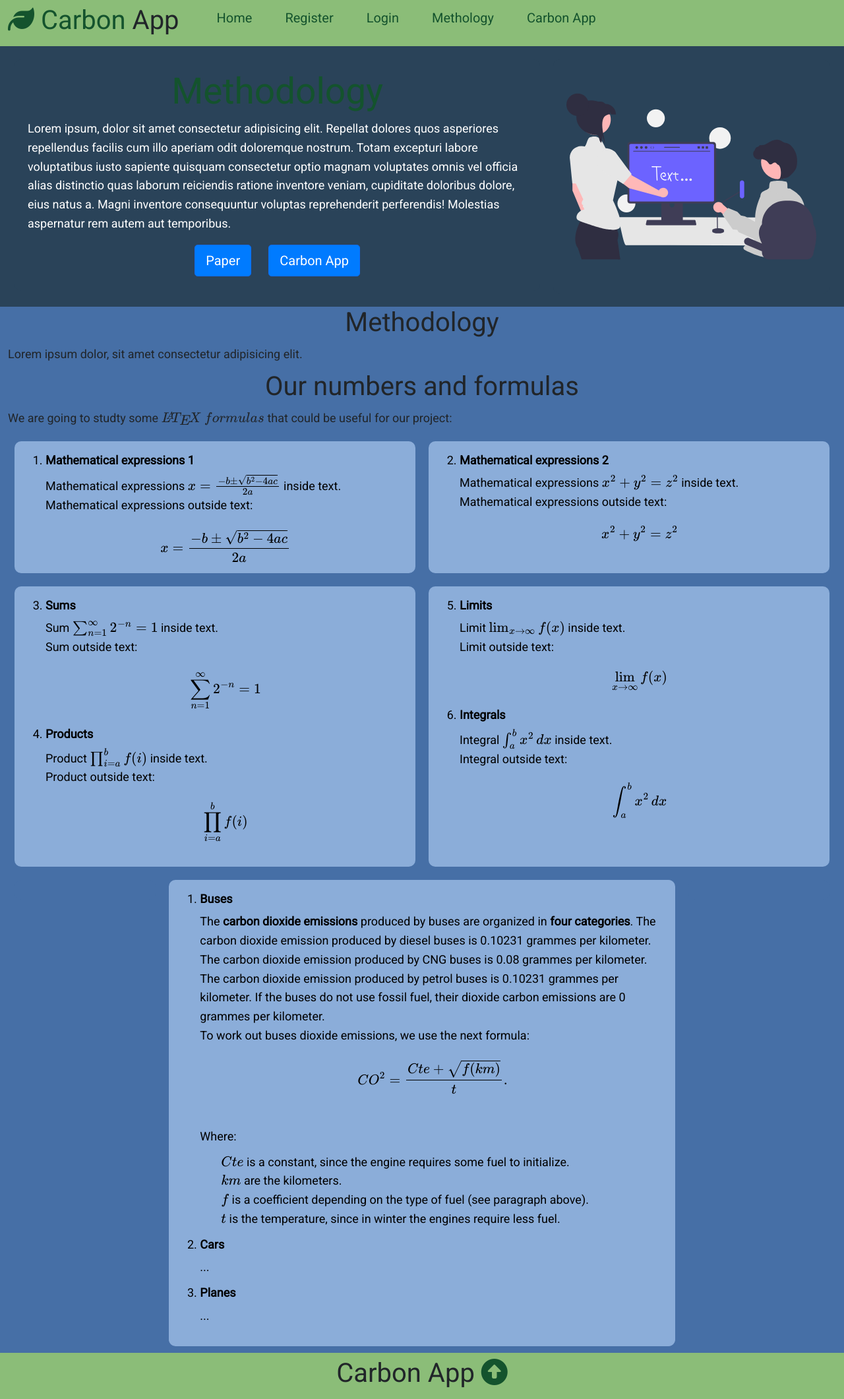
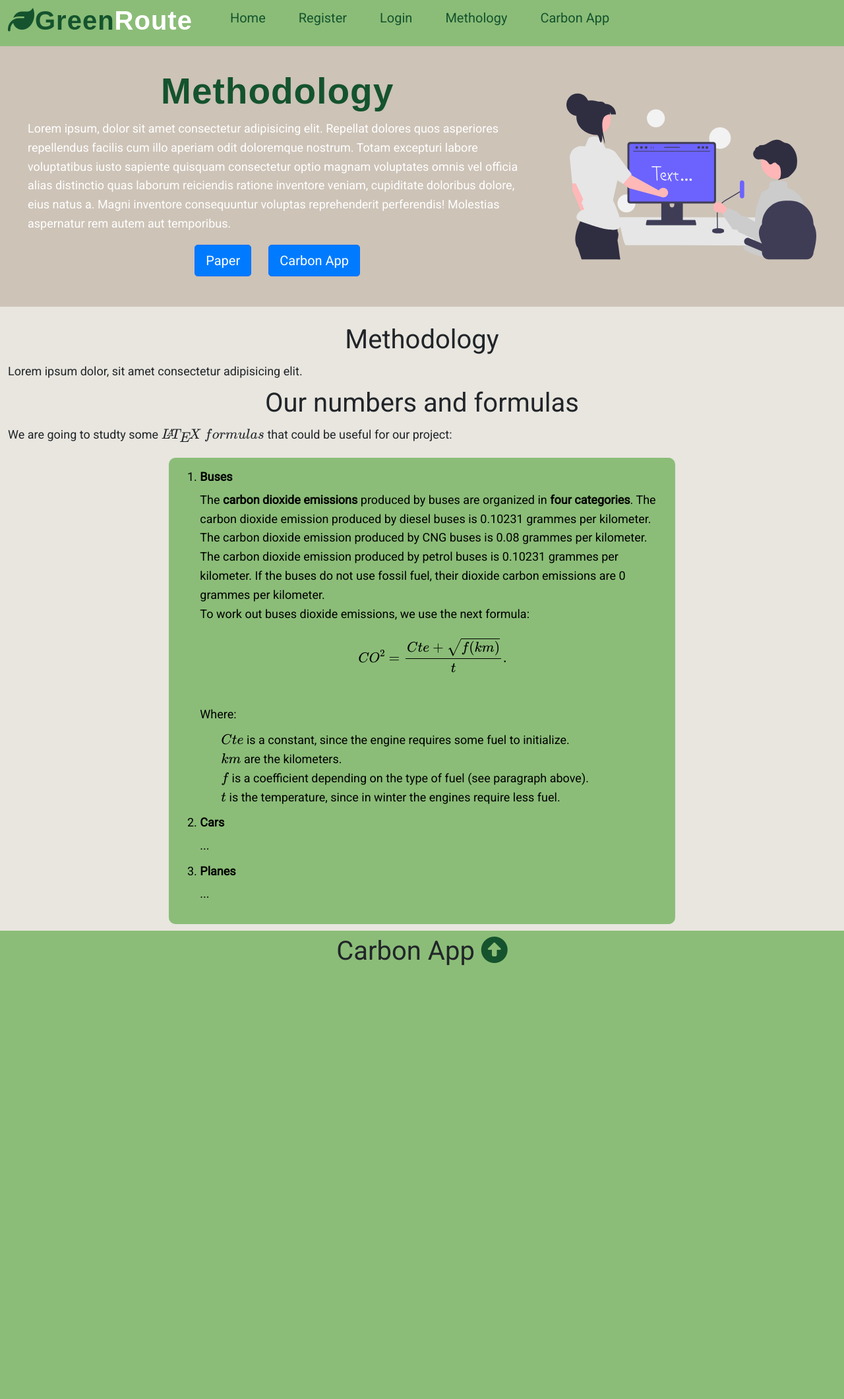
Before and after one commit to MaximePig/GRP4--GreenDigitalization-Github26, a Flask app: page /methodology in a window 1280 px wide. Shown: the whole page at 66% size. After the commit the page ends 1464 px from the top, so only its background shows below. Run offline with Flask 3, Linux system fonts and the light colour scheme; some libraries are stand-ins or nearby versions.

Commit message:
changes graphically --> colors on methodology, layout, home

```diff
--- a/capp/static/carbon_app.css
+++ b/capp/static/carbon_app.css
@@ -18,16 +18,16 @@ h4 {
 }
 /* Section header */
 .section_header_carbon_app {
-  background-color:#466fa6;
+  background-color:#cdc3b7;
 }
 .header_carbon_app {
   display: flex;
   align-items: start;
-  background: #466fa6;
+  background: #cdc3b7;
 }
 .header_carbon_app .box {
   flex: 1;
-  background: #466fa6;
+  background: #8bbd78;
   color: #fff;
   border-radius: 10px;
   margin: 20px 10px;
@@ -49,12 +49,12 @@ h4 {
   flex-wrap:wrap;
 }
 .container_buttons_links_header_carbon_app a:hover {
-  color: #466fa6;
+  color: #8bbd78;
 }
 .container_buttons_links_header_carbon_app btn {
   width: 100px;
   height: 100px;
-  background: #466fa6;
+  background: #8bbd78;
   color: #fff;
   display: flex;
   justify-content:center;
--- a/capp/static/home.css
+++ b/capp/static/home.css
@@ -20,7 +20,10 @@ p {
 }
 
 .text-logo {
-    color: #14532d;         /* change green here */
+    color: #14532d;    /* color of "Route" */
+    font-weight: 700;
+    letter-spacing: 1px;   /* spacing between letters */
+    font-family: 'Arial';         /* change green here */
 }
 .header_home {
   display: flex;
--- a/capp/static/layout.css
+++ b/capp/static/layout.css
@@ -71,7 +71,12 @@ img {
   flex-direction: row;
 }
 .carbon_app_navbar .logo {
-  font-weight: 400;
+  color: white;          /* color of "Route" */
+  font-size: 40px;       /* size of whole logo */
+  font-weight: 700;
+  letter-spacing: 1px;   /* spacing between letters */
+  font-family: 'Arial';
+
 }
 .text-logo {
   color: #14532d;
--- a/capp/static/methodology.css
+++ b/capp/static/methodology.css
@@ -20,16 +20,16 @@ ol {
 }
 /* Section header */
 .section_header_methodology {
-  background-color:#2a4359;
+  background-color:#cdc3b7;
 }
 .header {
   display: flex;
   align-items: start;
-  background: #2a4359;
+  background: #cdc3b7;
 }
 .header .box {
   flex: 1;
-  background: #2a4359;
+  background: #cdc3b7;
   color: #fff;
   border-radius: 10px;
   margin: 20px 10px;
@@ -64,17 +64,17 @@ ol {
 }
 /* Section methodology */
 .section_body_methodology {
-  background-color:#466fa6;
+  background-color:#e8e6df;
 }
 .methodology {
   display: flex;
   align-items: start;
-  background: #466fa6;
+  background: #e8e6df;
 }
 /* Table with one column */
 .methodology .box_table1 {
   flex: 1;
-  background: #8badd9;
+  background: #8bbd78;
   color: black;
   border-radius: 10px;
   margin: 10px 10px 10px 10px;
@@ -85,19 +85,19 @@ ol {
 }
 .methodology .box_table1:nth-of-type(1) {
   flex-grow:1;
-  background: #466fa6;
+  background: #e8e6df;
 }
 .methodology .box_table1:nth-of-type(2) {
   flex-grow:4;
 }
 .methodology .box_table1:nth-of-type(3) {
   flex-grow:1;
-  background: #466fa6;
+  background: #e8e6df;
 }
 /* Table with two columns */
 .methodology .box_table2 {
   flex: 1;
-  background: #8badd9;
+  background: #8bbd78;
   color: black;
   border-radius: 10px;
   margin: 10px 10px 10px 10px;
--- a/capp/templates/home.html
+++ b/capp/templates/home.html
@@ -35,9 +35,9 @@
 <!-- Developers -->
 <section class="section_developers">
   <div class="container">
-
+    <br>
     <div class="developers" style="display:block;">
-      <h1 style="text-align:center;"> Our Team</h1>
+      <h1 style="text-align:center;"> About Us</h1>
       <p>
         Our team of economists and developers ... Lorem ipsum dolor, sit amet consectetur adipisicing elit. Quia, ut? Praesentium quidem sunt perspiciatis doloremque fugiat nesciunt quaerat ullam, pariatur iure unde ratione ipsum adipisci repellendus, repudiandae hic sit, temporibus molestias corrupti aut soluta sequi! Architecto deleniti expedita nisi repudiandae enim eum quas odit facilis placeat neque porro, animi incidunt consectetur. Maiores ab saepe tempora, iure asperiores beatae suscipit cum ipsum, rerum doloremque reprehenderit dolorum debitis, aliquam quasi. Maiores corporis fuga quasi nesciunt dolor iste, inventore necessitatibus unde!
       </p>
--- a/capp/templates/layout.html
+++ b/capp/templates/layout.html
@@ -42,7 +42,7 @@
           <div class="container">
             <div class="carbon_app_navbar">
               <h1 class="logo">
-                <span class="text-logo"><i class="fa-solid fa-leaf"></i> Carbon</span> App
+                <span class="text-logo"><i class="fa-solid fa-leaf"></i>Green</span>Route
               </h1>
               <nav>
                 <ul>
--- a/capp/templates/methodology.html
+++ b/capp/templates/methodology.html
@@ -33,9 +33,10 @@
 </section>
 
 <!-- Methodology -->
+
 <section class="section_body_methodology">
     <div class="container">
-
+        <br>
         <div class="methodology" style="display:block;">
             <h1 style="text-align:center;"> Methodology</h1>
             <p>
@@ -50,83 +51,7 @@
             </p>
         </div>
 
-        <!--Enumerated list (table with two columns)-->
-        <div class="methodology">
-            <div class="box_table2" style="height:200px;">
-                <ol start="1">
-                    <li>
-                        <h4>Mathematical expressions 1</h4>
-                        <p class="text-left">
-                            Mathematical expressions \( x = {-b \pm \sqrt{b^2-4ac} \over 2a} \) inside text.
-                            <br>
-                            Mathematical expressions outside text:
-                            \[ x = {-b \pm \sqrt{b^2-4ac} \over 2a} \]
-                        </p>
-                    </li>
-                </ol>
-            </div>
-            <div class="box_table2" style="height:200px;">
-                <ol start="2">
-                    <li>
-                        <h4>Mathematical expressions 2</h4>
-                        <p class="text-left">
-                            Mathematical expressions \( x^2 + y^2 = z^2 \) inside text.
-                            <br>
-                            Mathematical expressions outside text:
-                            \[ x^2 + y^2 = z^2 \]
-                        </p>
-                    </li>
-                </ol>
-            </div>
-        </div>
 
-        <!--Enumerated list (table with two columns)-->
-        <div class="methodology">
-            <div class="box_table2" style="height:425px;">
-                <ol start="3">
-                    <li>
-                        <h4>Sums</h4>
-                        <p class="text-left">
-                            Sum \(\sum_{n=1}^{\infty} 2^{-n} = 1\) inside text.
-                            <br>
-                            Sum outside text:
-                            \[ \sum_{n=1}^{\infty} 2^{-n} = 1 \]
-                        </p>
-                    </li>
-                    <li>
-                        <h4>Products</h4>
-                        <p class="text-left">
-                            Product \(\prod_{i=a}^{b} f(i)\) inside text.
-                            <br>
-                            Product outside text:
-                            \[ \prod_{i=a}^{b} f(i) \]
-                        </p>
-                    </li>
-                </ol>
-            </div>
-            <div class="box_table2" style="height:425px;">
-                <ol start="5">
-                    <li>
-                        <h4>Limits</h4>
-                        <p class="text-left">
-                            Limit \(\lim_{x\to\infty} f(x)\) inside text.
-                            <br>
-                            Limit outside text:
-                            \[ \lim_{x\to\infty} f(x) \]
-                        </p>
-                    </li>
-                    <li>
-                        <h4>Integrals</h4>
-                        <p class="text-left">
-                            Integral \(\int_{a}^{b} x^2 \,dx\) inside text.
-                            <br>
-                            Integral outside text:
-                            \[ \int_{a}^{b} x^2 \,dx \]
-                        </p>
-                    </li>
-                </ol>
-            </div>
-        </div>
 
 
 
```
